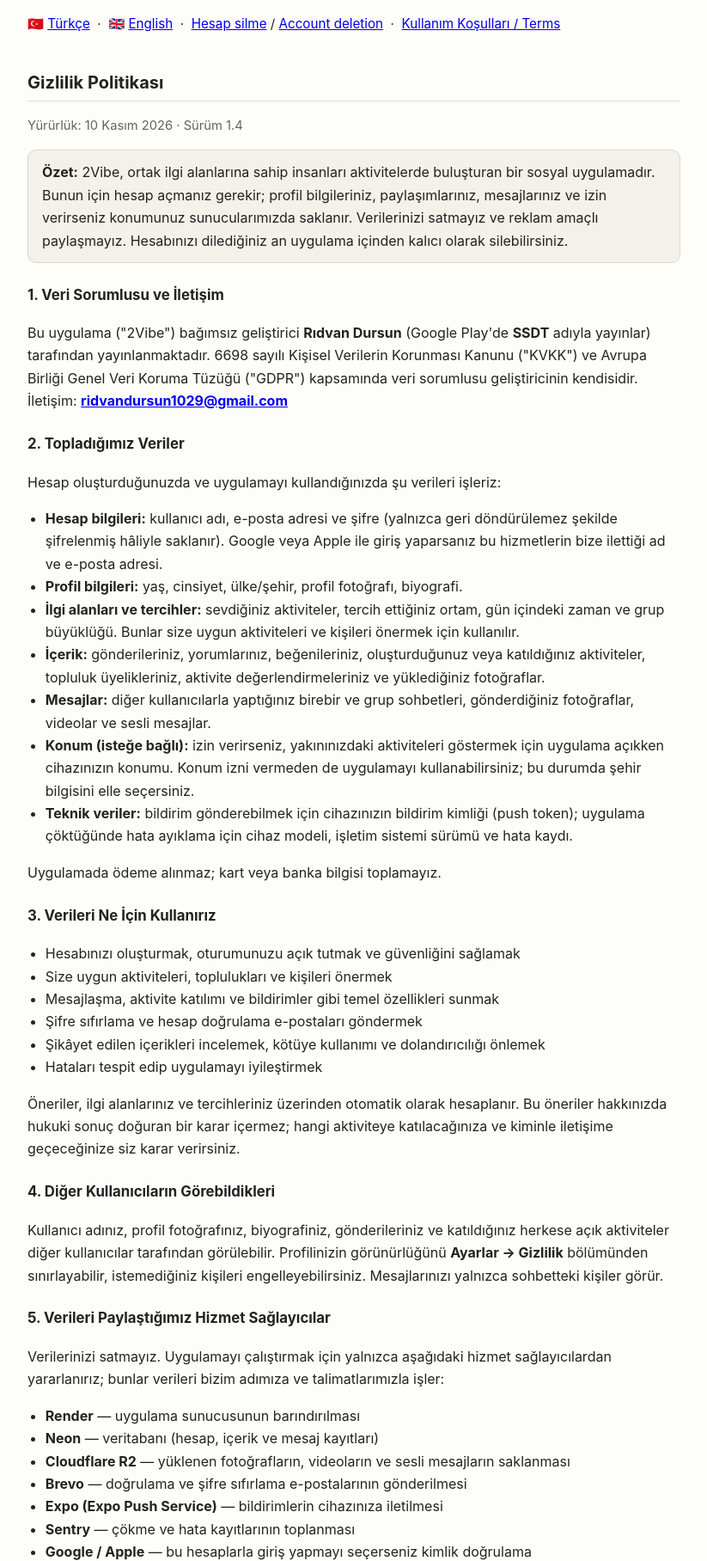
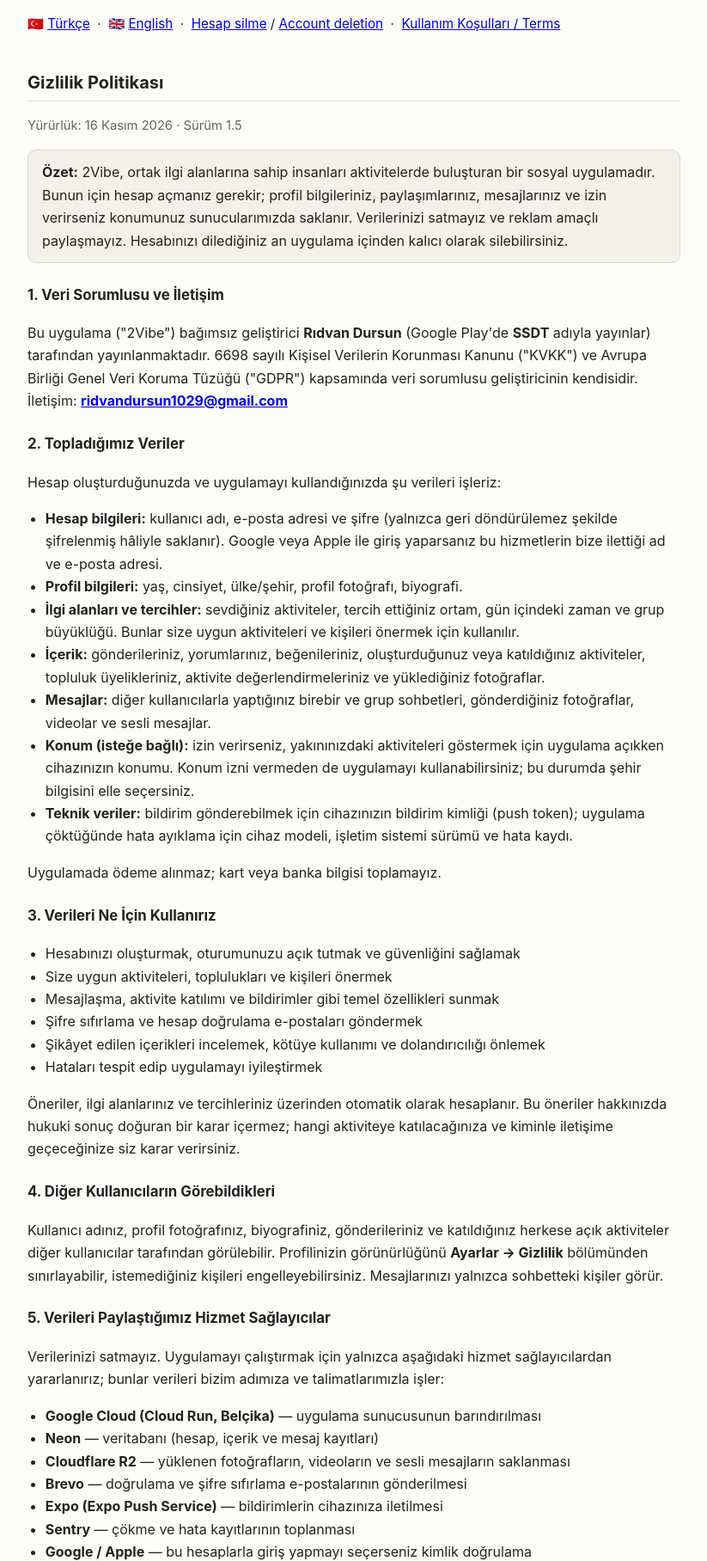
Before and after one commit to Ridvan013/2vibe-privacy, a plain HTML site: page index.html in a window 1280 px wide. Shown: the part 86-1902 px from the top of the page at 86% size, without its empty margins (228-1051 px from the left). Drawn offline with Linux system fonts and the light colour scheme.

Commit message:
Gizlilik 1.5: sunucu barindirma Render -> Google Cloud (Cloud Run, Belcika)
Co-Authored-By: Claude Opus 5.5 <noreply@anthropic.com>

```diff
--- a/index.html
+++ b/index.html
@@ -35,7 +35,7 @@
 <!-- Bu sayfa mobile/scripts/yasal-html.py ile üretilir; elle düzenleme. -->
 <section id="tr">
 <h2>Gizlilik Politikası</h2>
-<p class="muted">Yürürlük: 10 Kasım 2026 · Sürüm 1.4</p>
+<p class="muted">Yürürlük: 16 Kasım 2026 · Sürüm 1.5</p>
 <div class="card"><strong>Özet:</strong> 2Vibe, ortak ilgi alanlarına sahip insanları aktivitelerde buluşturan bir sosyal uygulamadır. Bunun için hesap açmanız gerekir; profil bilgileriniz, paylaşımlarınız, mesajlarınız ve izin verirseniz konumunuz sunucularımızda saklanır. Verilerinizi satmayız ve reklam amaçlı paylaşmayız. Hesabınızı dilediğiniz an uygulama içinden kalıcı olarak silebilirsiniz.</div>
 <h3>1. Veri Sorumlusu ve İletişim</h3>
 <p>Bu uygulama ("2Vibe") bağımsız geliştirici <strong>Rıdvan Dursun</strong> (Google Play'de <strong>SSDT</strong> adıyla yayınlar) tarafından yayınlanmaktadır. 6698 sayılı Kişisel Verilerin Korunması Kanunu ("KVKK") ve Avrupa Birliği Genel Veri Koruma Tüzüğü ("GDPR") kapsamında veri sorumlusu geliştiricinin kendisidir. İletişim: <strong><a href="mailto:ridvandursun1029@gmail.com">ridvandursun1029@gmail.com</a></strong></p>
@@ -66,7 +66,7 @@
 <h3>5. Verileri Paylaştığımız Hizmet Sağlayıcılar</h3>
 <p>Verilerinizi satmayız. Uygulamayı çalıştırmak için yalnızca aşağıdaki hizmet sağlayıcılardan yararlanırız; bunlar verileri bizim adımıza ve talimatlarımızla işler:</p>
 <ul>
-  <li><strong>Render</strong> — uygulama sunucusunun barındırılması</li>
+  <li><strong>Google Cloud (Cloud Run, Belçika)</strong> — uygulama sunucusunun barındırılması</li>
   <li><strong>Neon</strong> — veritabanı (hesap, içerik ve mesaj kayıtları)</li>
   <li><strong>Cloudflare R2</strong> — yüklenen fotoğrafların, videoların ve sesli mesajların saklanması</li>
   <li><strong>Brevo</strong> — doğrulama ve şifre sıfırlama e-postalarının gönderilmesi</li>
@@ -116,7 +116,7 @@
 
 <section id="en">
 <h2>Privacy Policy</h2>
-<p class="muted">Effective: November 10, 2026 · Version 1.4</p>
+<p class="muted">Effective: November 16, 2026 · Version 1.5</p>
 <div class="card"><strong>Summary:</strong> 2Vibe is a social app that brings people with shared interests together for activities. It requires an account; your profile, posts, messages and, if you allow it, your location are stored on our servers. We do not sell your data or share it for advertising. You can permanently delete your account at any time from inside the app.</div>
 <h3>1. Data Controller and Contact</h3>
 <p>This app ("2Vibe") is published by independent developer <strong>Rıdvan Dursun</strong> (who publishes on Google Play as <strong>SSDT</strong>), who acts as the data controller under the EU General Data Protection Regulation ("GDPR") and the Turkish Personal Data Protection Law ("KVKK", Law No. 6698). Contact: <strong><a href="mailto:ridvandursun1029@gmail.com">ridvandursun1029@gmail.com</a></strong></p>
@@ -147,7 +147,7 @@
 <h3>5. Service Providers We Share Data With</h3>
 <p>We do not sell your data. We use only the following providers to run the app; they process data on our behalf and under our instructions:</p>
 <ul>
-  <li><strong>Render</strong> — hosting of the app server</li>
+  <li><strong>Google Cloud (Cloud Run, Belgium)</strong> — hosting of the app server</li>
   <li><strong>Neon</strong> — database (account, content and message records)</li>
   <li><strong>Cloudflare R2</strong> — storage of uploaded photos, videos and voice messages</li>
   <li><strong>Brevo</strong> — sending verification and password reset emails</li>
```
